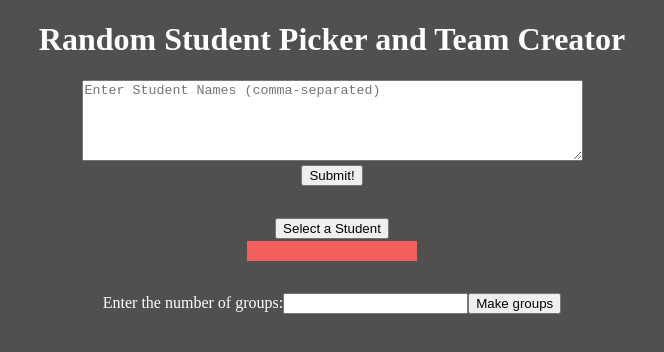
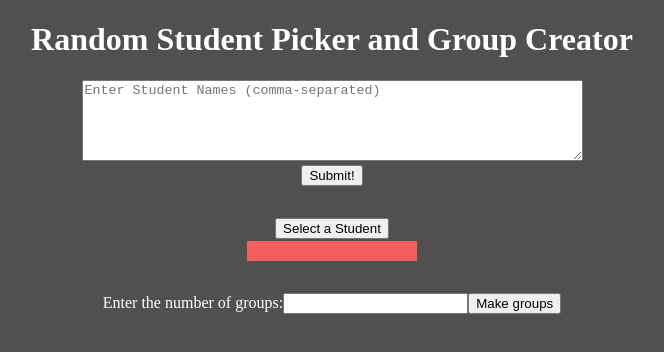
Before and after one commit to twolfe2/studentPicker, a plain HTML site: page index.html in a window 1280 px wide. Shown: the whole page, without its empty margins (308-972 px from the left). Drawn offline with Linux system fonts and the light colour scheme.

Commit message:
h1 fixed

```diff
--- a/index.html
+++ b/index.html
@@ -8,7 +8,7 @@
 </head>
 <body>
 <div class="container">
-<h1>Random Student Picker and Team Creator</h1>
+<h1>Random Student Picker and Group Creator</h1>
   <div id="input">
     <textarea  id="names" cols="60" rows="5" placeholder="Enter Student Names (comma-separated)"></textarea>
     <div><button id="submit">Submit!</button></div>
```
